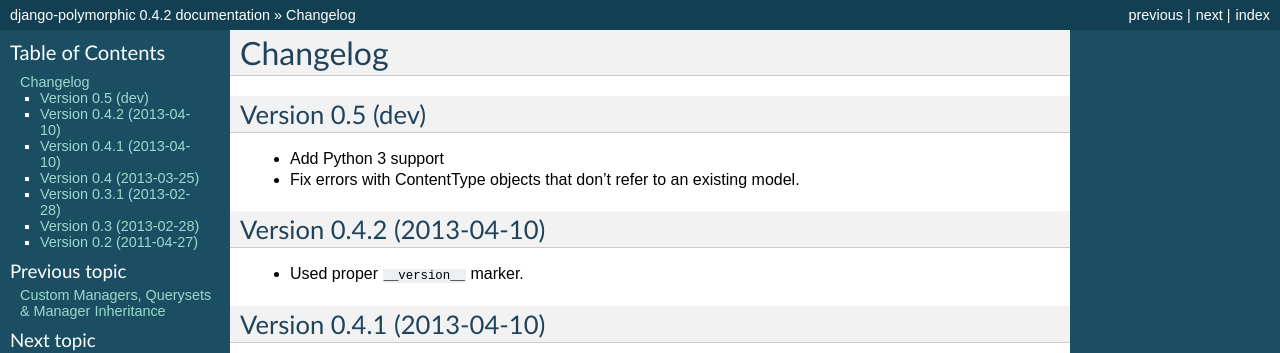
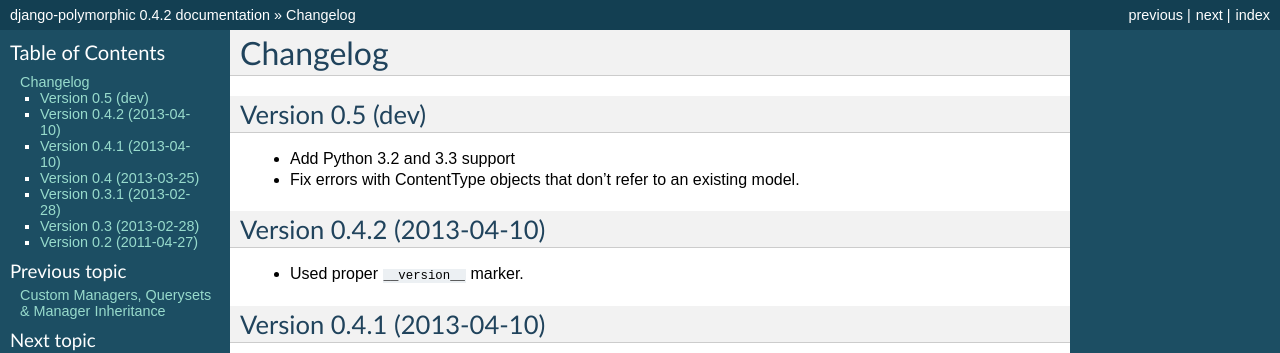
Before and after one commit to jazzband/django-polymorphic, a Sphinx documentation site: the page built from docs/changelog.rst, in a window 1280 px wide. Shown: the top 353 px of the page. Built offline with Sphinx 7.4.7, drawn with Linux system fonts in a browser that asks for light colours.

Commit message:
Python 3.2 support confirmed.

```diff
--- a/docs/changelog.rst
+++ b/docs/changelog.rst
@@ -4,7 +4,7 @@
 Version 0.5 (dev)
 --------------------------
 
-* Add Python 3 support
+* Add Python 3.2 and 3.3 support
 * Fix errors with ContentType objects that don't refer to an existing model.
 
 
--- a/docs/contributing.rst
+++ b/docs/contributing.rst
@@ -24,7 +24,7 @@
 On Linux, download the versions at http://www.python.org/download/releases/.
 On MacOS X, use Homebrew_ to install other Python versions.
 
-We currently support Python 2.6, 2.7 and 3.3.
+We currently support Python 2.6, 2.7, 3.2 and 3.3.
 
 
 Example project
```
Also changed, not shown: .travis.yml, 1 other file.
